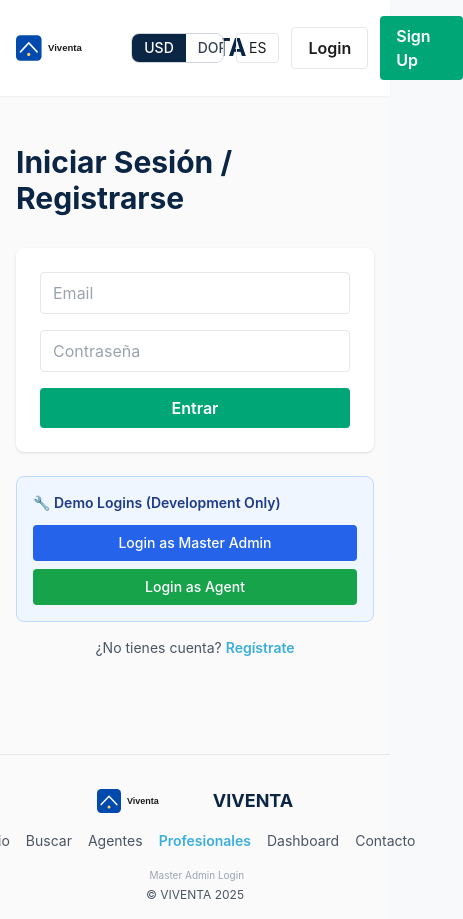
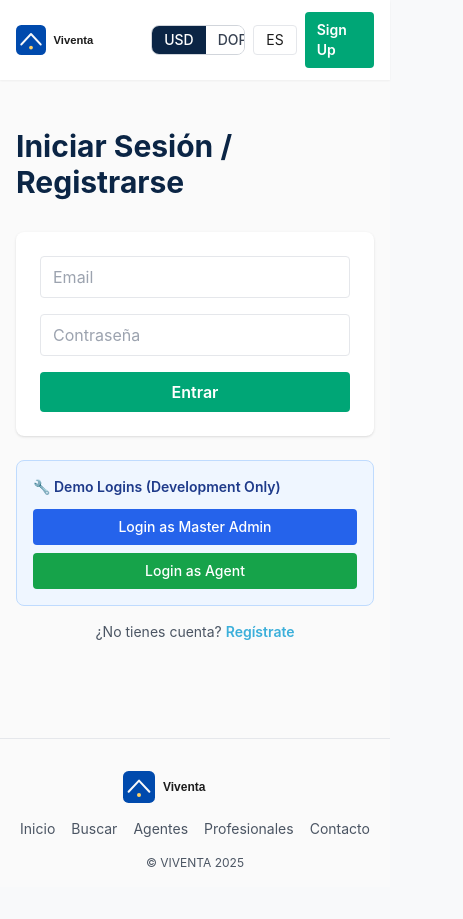
Before and after one commit to eduardoinoa18/viventa-rd, a Next.js app: page /auth in a window 390 px wide. Shown: the whole page, 463 px wide, since content can reach past the window. After the commit the page ends 887 px from the top, so only its background shows below. Built offline with nearby package versions, Linux system fonts and the light colour scheme.

Commit message:
Mobile-friendly Header/Footer, fix agent duplicates, add agent details, enhance login debugging

```diff
--- /dev/null
+++ b/app/agents/[id]/page.tsx
@@ -0,0 +1,52 @@
+import Header from '../../../components/Header'
+import Footer from '../../../components/Footer'
+import { notFound } from 'next/navigation'
+
+const agents = [
+  { id: 'a1', photo: '/agent1.jpg', name: 'María López', area: 'Santo Domingo', rating: 4.9, bio: 'Especialista en propiedades de lujo en Santo Domingo. Más de 10 años de experiencia.', phone: '+1 809 555 0101', email: 'maria@viventa.com' },
+  { id: 'a2', photo: '/agent2.jpg', name: 'Carlos Pérez', area: 'Punta Cana', rating: 5.0, bio: 'Experto en inversiones turísticas en Punta Cana y Bávaro.', phone: '+1 809 555 0102', email: 'carlos@viventa.com' },
+  { id: 'a3', photo: '/agent3.jpg', name: 'Ana García', area: 'Santiago', rating: 4.8, bio: 'Agente con amplia red en la región del Cibao.', phone: '+1 809 555 0103', email: 'ana@viventa.com' },
+  { id: 'a4', photo: '/agent4.jpg', name: 'Luis Rodríguez', area: 'La Romana', rating: 4.7, bio: 'Conocedor profundo del mercado en La Romana y Casa de Campo.', phone: '+1 809 555 0104', email: 'luis@viventa.com' },
+]
+
+export default function AgentDetailPage({ params }: { params: { id: string } }) {
+  const agent = agents.find(a => a.id === params.id)
+
+  if (!agent) notFound()
+
+  return (
+    <div className="bg-[#FAFAFA] min-h-screen flex flex-col">
+      <Header />
+      <main className="flex-1 max-w-4xl mx-auto px-4 py-12">
+        <div className="bg-white rounded-lg shadow-lg p-8">
+          <div className="flex flex-col md:flex-row items-center md:items-start gap-6">
+            <img src={agent.photo || '/default-agent.jpg'} alt={agent.name} className="w-32 h-32 rounded-full object-cover" />
+            <div className="flex-1 text-center md:text-left">
+              <h1 className="text-3xl font-bold text-[#0B2545]">{agent.name}</h1>
+              <div className="text-gray-600 mt-1">{agent.area}</div>
+              <div className="text-yellow-500 mt-2">★ {agent.rating} / 5.0</div>
+              <p className="text-gray-700 mt-4">{agent.bio}</p>
+            </div>
+          </div>
+
+          <div className="mt-8 border-t pt-6">
+            <h2 className="text-xl font-semibold mb-4 text-[#0B2545]">Información de contacto</h2>
+            <div className="space-y-2 text-gray-700">
+              <div><strong>Teléfono:</strong> {agent.phone}</div>
+              <div><strong>Email:</strong> {agent.email}</div>
+            </div>
+            <div className="mt-6 flex gap-3">
+              <a href={`mailto:${agent.email}`} className="px-4 py-2 bg-[#00A676] text-white rounded font-semibold hover:bg-[#008F64]">
+                Enviar mensaje
+              </a>
+              <a href={`tel:${agent.phone}`} className="px-4 py-2 border border-[#0B2545] text-[#0B2545] rounded font-semibold hover:bg-[#0B2545] hover:text-white">
+                Llamar
+              </a>
+            </div>
+          </div>
+        </div>
+      </main>
+      <Footer />
+    </div>
+  )
+}
--- a/app/api/auth/send-master-code/route.ts
+++ b/app/api/auth/send-master-code/route.ts
@@ -17,15 +17,20 @@ export async function POST(request: Request) {
       .filter(Boolean)
     const allowedEmails = new Set(rawList)
 
-    // Security: Don't log sensitive data in production
-    if (process.env.NODE_ENV === 'development') {
-      console.log('Login attempt for:', email)
-    }
-
   const incoming = String(email || '').trim().toLowerCase()
     const isDev = process.env.NODE_ENV !== 'production'
     const allowAny = process.env.ALLOW_ANY_MASTER_EMAIL === 'true'
     const isAllowed = allowedEmails.has(incoming) || (isDev ? true : allowAny)
+
+    // Security: Don't log sensitive data in production
+    if (isDev) {
+      console.log('═══ Master Admin Login Attempt ═══')
+      console.log('Email:', email)
+      console.log('Allowlist:', Array.from(allowedEmails))
+      console.log('Dev mode:', isDev)
+      console.log('Allow any:', allowAny)
+      console.log('Is allowed:', isAllowed)
+    }
 
     // In development, do not enforce allowlist to reduce friction
     if (!isAllowed) {
--- a/components/Footer.tsx
+++ b/components/Footer.tsx
@@ -4,22 +4,21 @@ import Link from 'next/link'
 export default function Footer() {
   return (
     <footer className="bg-[#FAFAFA] border-t mt-12 pt-8 pb-4 text-sm text-gray-600">
-      <div className="max-w-7xl mx-auto px-4 flex flex-col md:flex-row items-center justify-between">
-        <div className="flex items-center space-x-2">
-          <img src="/logo.svg" alt="VIVENTA" className="h-6" />
-          <span className="font-bold text-lg text-[#0B2545]">VIVENTA</span>
-        </div>
-        <div className="flex space-x-4 mt-4 md:mt-0">
-          <Link href="/">Inicio</Link>
-          <Link href="/search">Buscar</Link>
-          <Link href="/agents">Agentes</Link>
-          <Link href="/profesionales" className="font-semibold text-[#3BAFDA]">Profesionales</Link>
-          <Link href="/dashboard">Dashboard</Link>
-          <Link href="/contact">Contacto</Link>
-        </div>
-        <div className="mt-4 md:mt-0 text-xs text-right">
-          <Link href="/admin" className="text-gray-400 hover:text-[#0B2545]" style={{fontSize:'10px'}}>Master Admin Login</Link>
-          <div className="mt-1">© VIVENTA 2025</div>
+      <div className="max-w-7xl mx-auto px-4">
+        <div className="flex flex-col md:flex-row items-center justify-between gap-4">
+          <div className="flex items-center">
+            <img src="/logo.svg" alt="VIVENTA" className="h-8 md:h-10" />
+          </div>
+          <div className="flex flex-wrap justify-center gap-x-4 gap-y-2 text-center">
+            <Link href="/" className="hover:text-[#3BAFDA]">Inicio</Link>
+            <Link href="/search" className="hover:text-[#3BAFDA]">Buscar</Link>
+            <Link href="/agents" className="hover:text-[#3BAFDA]">Agentes</Link>
+            <Link href="/profesionales" className="hover:text-[#3BAFDA]">Profesionales</Link>
+            <Link href="/contact" className="hover:text-[#3BAFDA]">Contacto</Link>
+          </div>
+          <div className="text-xs text-center md:text-right">
+            <div>© VIVENTA 2025</div>
+          </div>
         </div>
       </div>
     </footer>
--- a/components/Header.tsx
+++ b/components/Header.tsx
@@ -24,25 +24,22 @@ export default function Header() {
   if (!mounted) {
     return (
       <header className="sticky top-0 z-20 bg-white shadow-sm">
-        <div className="max-w-7xl mx-auto px-4 py-4 flex items-center justify-between">
-          <Link href="/" className="flex items-center space-x-2">
-            <img src="/logo.svg" alt="VIVENTA" className="h-8" />
-            <span className="font-bold text-2xl text-[#0B2545]">VIVENTA</span>
+        <div className="max-w-7xl mx-auto px-4 py-3 sm:py-4 flex items-center justify-between">
+          <Link href="/" className="flex items-center">
+            <img src="/logo.svg" alt="VIVENTA" className="h-10 sm:h-12 md:h-14" />
           </Link>
-          <nav className="space-x-6 hidden md:flex">
+          <nav className="space-x-4 lg:space-x-6 hidden md:flex text-sm lg:text-base">
             <Link href="/" className="hover:text-[#3BAFDA]">Inicio</Link>
             <Link href="/search" className="hover:text-[#3BAFDA]">Buscar</Link>
             <Link href="/agents" className="hover:text-[#3BAFDA]">Agentes</Link>
             <Link href="/profesionales" className="hover:text-[#3BAFDA]">Profesionales</Link>
-            <Link href="/dashboard" className="hover:text-[#3BAFDA]">Dashboard</Link>
             <Link href="/contact" className="hover:text-[#3BAFDA]">Contacto</Link>
-            <Link href="/admin" className="text-gray-400 hover:text-[#0B2545]" style={{fontSize:'10px'}}>Admin</Link>
           </nav>
-          <div className="flex items-center space-x-3">
+          <div className="flex items-center space-x-2 sm:space-x-3">
             <CurrencySwitcher />
             <LocaleSwitcher />
-            <Link href="/login" className="px-4 py-2 border rounded font-semibold">Login</Link>
-            <Link href="/signup" className="px-4 py-2 bg-[#00A676] text-white rounded font-semibold">Sign Up</Link>
+            <Link href="/login" className="px-3 py-2 text-sm border rounded font-semibold hidden sm:inline-block">Login</Link>
+            <Link href="/signup" className="px-3 py-2 text-sm bg-[#00A676] text-white rounded font-semibold hidden sm:inline-block">Sign Up</Link>
           </div>
         </div>
       </header>
@@ -50,32 +47,29 @@ export default function Header() {
   }
   return (
     <header className="sticky top-0 z-20 bg-white shadow-sm">
-      <div className="max-w-7xl mx-auto px-4 py-4 flex items-center justify-between">
-        <Link href="/" className="flex items-center space-x-2">
-          <img src="/logo.svg" alt="VIVENTA" className="h-8" />
-          <span className="font-bold text-2xl text-[#0B2545]">VIVENTA</span>
+      <div className="max-w-7xl mx-auto px-4 py-3 sm:py-4 flex items-center justify-between">
+        <Link href="/" className="flex items-center">
+          <img src="/logo.svg" alt="VIVENTA" className="h-10 sm:h-12 md:h-14" />
         </Link>
-        <nav className="space-x-6 hidden md:flex">
+        <nav className="space-x-4 lg:space-x-6 hidden md:flex text-sm lg:text-base">
           <Link href="/" className="hover:text-[#3BAFDA]">Inicio</Link>
           <Link href="/search" className="hover:text-[#3BAFDA]">Buscar</Link>
           <Link href="/agents" className="hover:text-[#3BAFDA]">Agentes</Link>
           <Link href="/profesionales" className="hover:text-[#3BAFDA]">Profesionales</Link>
-          <Link href="/dashboard" className="hover:text-[#3BAFDA]">Dashboard</Link>
           <Link href="/contact" className="hover:text-[#3BAFDA]">Contacto</Link>
-          <Link href="/admin/login" className="text-gray-400 hover:text-[#0B2545]" style={{fontSize:'10px'}}>Master Admin</Link>
         </nav>
-        <div className="flex items-center space-x-3">
+        <div className="flex items-center space-x-2 sm:space-x-3">
           <CurrencySwitcher />
           <LocaleSwitcher />
           {session ? (
             <>
-              <Link href="/dashboard" className="px-4 py-2 border rounded font-semibold">Dashboard</Link>
-              <button onClick={logout} className="px-4 py-2 bg-red-500 text-white rounded font-semibold">Logout</button>
+              <Link href="/dashboard" className="px-3 py-2 text-sm border rounded font-semibold hidden sm:inline-block">Dashboard</Link>
+              <button onClick={logout} className="px-3 py-2 text-sm bg-red-500 text-white rounded font-semibold">Logout</button>
             </>
           ) : (
             <>
-              <Link href="/login" className="px-4 py-2 border rounded font-semibold">Login</Link>
-              <Link href="/signup" className="px-4 py-2 bg-[#00A676] text-white rounded font-semibold">Sign Up</Link>
+              <Link href="/login" className="px-3 py-2 text-sm border rounded font-semibold hidden sm:inline-block">Login</Link>
+              <Link href="/signup" className="px-3 py-2 text-sm bg-[#00A676] text-white rounded font-semibold">Sign Up</Link>
             </>
           )}
         </div>
```
Also changed, not shown: app/agent/page.tsx (deleted, +0 -66 lines), public/service-worker.js.
